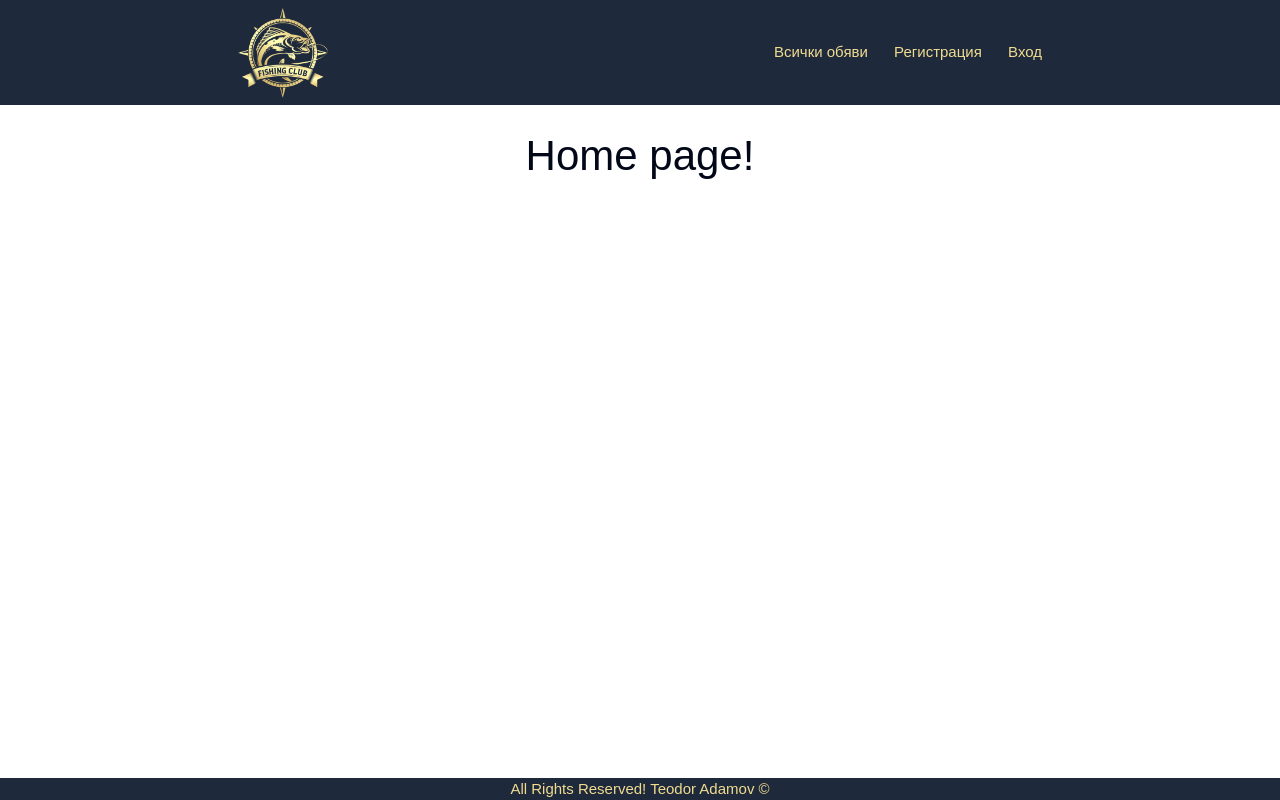
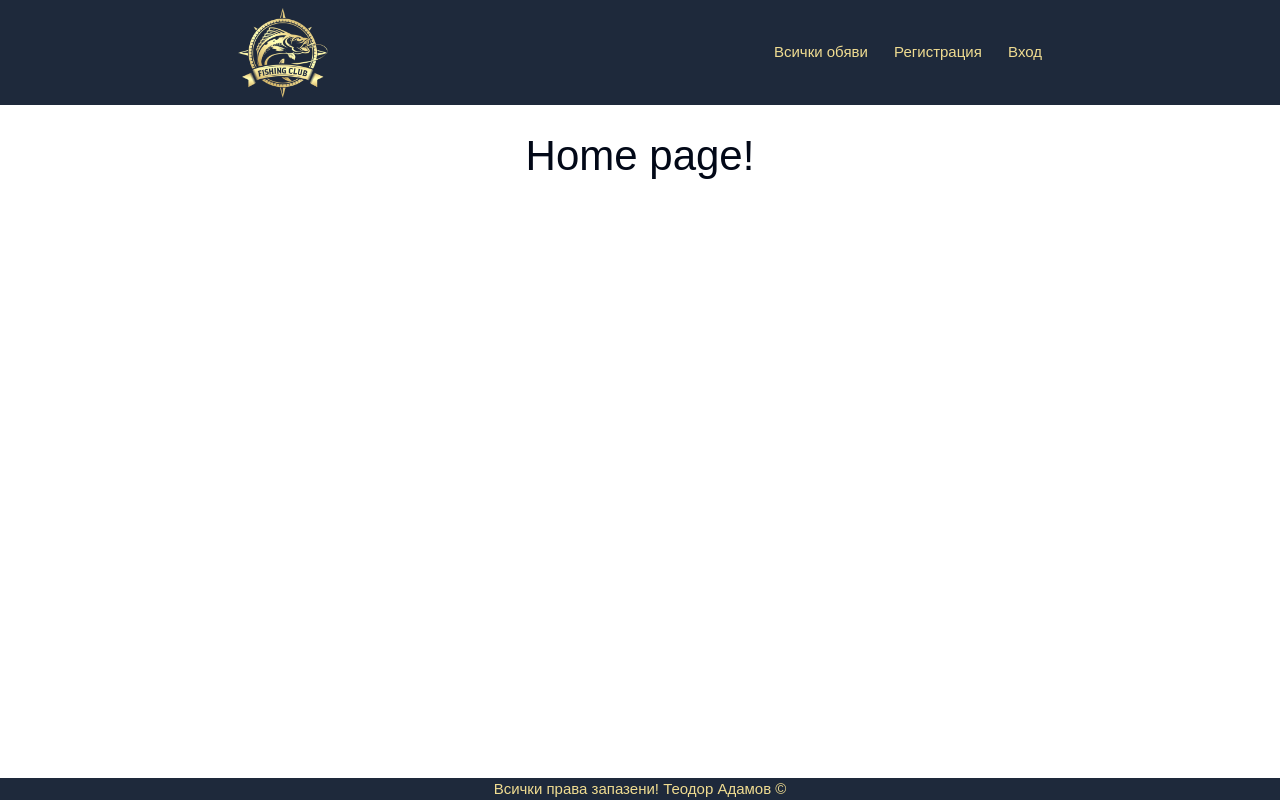
Before and after one commit to TeodorAdamov/React-Softuni, a React (Vite) app: page / in a window 1280 px wide. Built offline with nearby package versions, Linux system fonts and the light colour scheme; no server answers.

Commit message:
changed english text to bulgarian

```diff
--- a/src/components/footer/Footer.tsx
+++ b/src/components/footer/Footer.tsx
@@ -1,7 +1,7 @@
 const Footer = () => {
     return (
         <footer className="w-full bg-slate-800 text-[#F0DC91] text-center">
-            <p >All Rights Reserved! Teodor Adamov &copy;</p>
+            <p >Всички права запазени! Теодор Адамов &copy;</p>
         </footer>
     )
 }
--- a/src/components/header/NavigationMenuDropdown.tsx
+++ b/src/components/header/NavigationMenuDropdown.tsx
@@ -10,12 +10,12 @@ const NavigationMenuDropdown = (props: any) => {
                 <NavigationMenuItem>
                     <NavigationMenuTrigger className="bg-slate-800">{props.username}</NavigationMenuTrigger>
                     <NavigationMenuContent className="bg-slate-800 text-[#F0DC91] rounded-b-sm">
-                        <ul className="flex flex-col justify-center items-center p-4 gap-2">
+                        <ul className="flex flex-col justify-center p-4 gap-2">
                             <li>
-                                <Link to='/profile'>Profile</Link>
+                                <Link to='/profile'>Профил</Link>
                             </li>
                             <li>
-                                <Link to='/logout'>Logout</Link>
+                                <Link to='/logout'>Изход</Link>
                             </li>
                         </ul>
                     </NavigationMenuContent>
```
